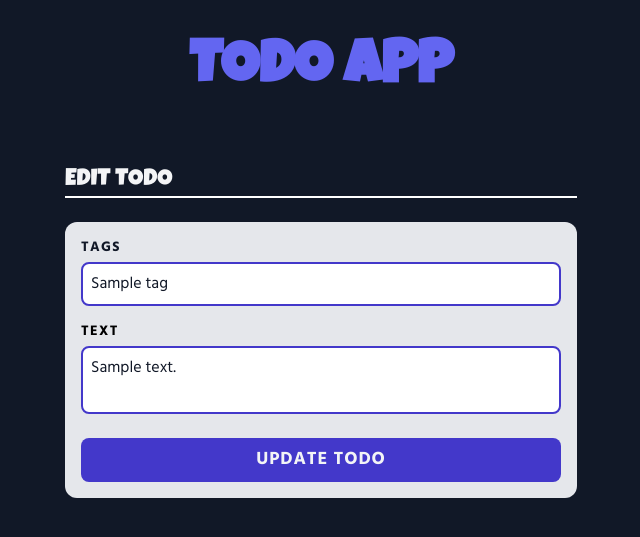
After one commit to prettyirrelevant/todo, a Flask app: page /edit_todo/1 in a window 1280 px wide. The commit adds this page. Shown: the top 537 px of the page, without its empty margins (319-959 px from the left). Run offline with Flask 2, Linux system fonts and the light colour scheme; a user stored in the database is signed in; tables that the repository leaves empty hold one stand-in row (values such as "Sample post"); some libraries are stand-ins or nearby versions.

Commit message:
project complete(i guess)

```diff
--- a/todo/routes.py
+++ b/todo/routes.py
@@ -1,3 +1,4 @@
+from datetime import datetime
 from urllib.parse import urlencode
 
 from flask import current_app as app, render_template, url_for, redirect, flash, request
@@ -24,7 +25,7 @@ def index():
 
     # pagination
     page = request.args.get("page", 1, type=int)
-    todos = current_user.todos.order_by(Todo.created_on.desc()).paginate(page, 3, False)
+    todos = current_user.todos.order_by(Todo.updated_on.desc()).paginate(page, 3, False)
     next_url = url_for("index", page=todos.next_num) if todos.has_next else None
     prev_url = url_for("index", page=todos.prev_num) if todos.has_prev else None
     return render_template(
@@ -37,6 +38,63 @@ def login():
     return auth0.authorize_redirect(
         redirect_uri=app.config["CALLBACK_URL"], audience=""
     )
+
+
+@app.route("/edit_todo/<id>", methods=["GET", "POST"])
+@login_required
+def edit_todo(id):
+    # check ownership of todo
+    todo = current_user.todos.filter_by(id=id).first()
+    if not todo:
+        flash("sorry, todo does not exist", "error")
+        return redirect(url_for("index"))
+
+    # reuse form since fields are exactly the same
+    form = AddTodoForm()
+    if form.validate_on_submit():
+
+        # compares previous tags to present one
+        if form.tags.data != ", ".join([tag.name for tag in todo.tags]):
+            # tag validation
+            validated_tags = []
+            tags = set(
+                [_.lower().strip() for _ in form.tags.data.split(",") if _ != ""]
+            )
+
+            if len(tags) != 0:
+                for tag in tags:
+                    __ = Tag.query.filter_by(name=tag).first()
+                    if __:
+                        validated_tags.append(__)
+                    else:
+                        try:
+                            new_tag = Tag(name=tag)
+                            db.session.add(new_tag)
+                            db.session.commit()
+                            validated_tags.append(new_tag)
+                        except:
+                            pass
+
+            todo.tags = validated_tags
+
+        # check if changes were made to text column
+        if form.text.data != todo.text:
+            todo.text = form.text.data
+
+        todo.updated_on = datetime.utcnow()
+        try:
+            db.session.commit()
+        except:
+            flash("something went wrong", "error")
+            return redirect(url_for("index"))
+
+        flash("todo updated successfully", "success")
+        return redirect(url_for("index"))
+
+    # populate fields on GET request
+    form.text.data = todo.text
+    form.tags.data = ", ".join([tag.name for tag in todo.tags])
+    return render_template("edit.html", form=form, todo=todo)
 
 
 @app.route("/delete_todo/<id>")
--- a/todo/templates/base.html
+++ b/todo/templates/base.html
@@ -12,9 +12,6 @@
     <link href="https://fonts.googleapis.com/css2?family=Luckiest+Guy&display=swap" rel="stylesheet">
     <link rel="stylesheet" href="https://cdnjs.cloudflare.com/ajax/libs/tailwindcss/2.0.2/tailwind.min.css"
           integrity="sha512-+WF6UMXHki/uCy0vATJzyA9EmAcohIQuwpNz0qEO+5UeE5ibPejMRdFuARSrl1trs3skqie0rY/gNiolfaef5w=="
-          crossorigin="anonymous"/>
-    <link rel="stylesheet" href="https://cdnjs.cloudflare.com/ajax/libs/trix/1.3.1/trix.min.css"
-          integrity="sha512-5m1IeUDKtuFGvfgz32VVD0Jd/ySGX7xdLxhqemTmThxHdgqlgPdupWoSN8ThtUSLpAGBvA8DY2oO7jJCrGdxoA=="
           crossorigin="anonymous"/>
     <title>Todo</title>
     <style>
@@ -45,7 +42,7 @@
 </head>
 <body class="bg-gray-900">
 <div class="container mx-auto lg:px-96 px-10 hind-font mt-10">
-    <h1 class="uppercase lucky-font text-6xl text-center text-indigo-500 font-extrabold">todo app</h1>
+    <a href="{{ url_for('index') }}" class="block uppercase lucky-font text-6xl text-center text-indigo-500 font-extrabold">todo app</a>
     {% with messages = get_flashed_messages(with_categories=True) %}
         {% if messages %}
             {% for category, message in messages %}
@@ -56,8 +53,5 @@
     {% block content %}
     {% endblock %}
 </div>
-<script src="https://cdnjs.cloudflare.com/ajax/libs/trix/1.3.1/trix.min.js"
-        integrity="sha512-2RLMQRNr+D47nbLnsbEqtEmgKy67OSCpWJjJM394czt99xj3jJJJBQ43K7lJpfYAYtvekeyzqfZTx2mqoDh7vg=="
-        crossorigin="anonymous"></script>
 </body>
 </html>
--- /dev/null
+++ b/todo/templates/edit.html
@@ -0,0 +1,18 @@
+{% extends 'base.html' %}
+{% block content %}
+    <h1 class="text-gray-100 uppercase lucky-font border-b-2 border-white mb-2 text-2xl mt-16">edit todo</h1>
+    <form class="mt-6 bg-gray-200 p-4 rounded-xl" action="{{ url_for('edit_todo', id=todo.id) }}" method="post">
+        {{ form.csrf_token }}
+        <div class="text-gray-900">
+            <p class="tracking-widest uppercase font-bold font-medium mb-1 text-sm">{{ form.tags.label }}</p>
+            {{ form.tags(class_="w-full rounded-lg p-2 text-gray-900 placeholder-gray-900 border-2 border-indigo-700", placeholder="important, school, chores") }}
+        </div>
+        <div class="mt-4">
+            <p class="tracking-widest uppercase font-bold font-medium mb-1 text-sm">{{ form.text.label }}</p>
+            {{ form.text(class_="overflow-none resize-none w-full rounded-lg text-gray-900 px-2 border-2 border-indigo-700 py-2") }}
+        </div>
+        <button class="w-full mt-4 px-4 py-2 uppercase tracking-wider font-bold text-lg rounded-lg bg-indigo-700 text-gray-100">
+            update todo
+        </button>
+    </form>
+{% endblock %}
```
Also changed, not shown: todo/templates/index.html (+4 -3 lines).
